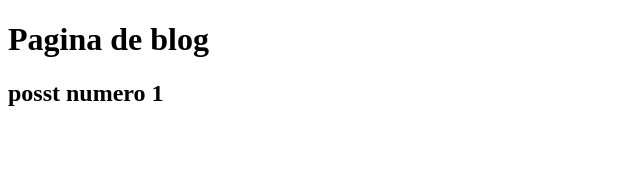
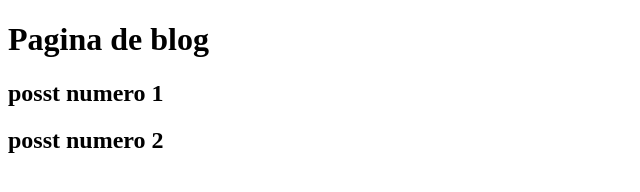
Before and after one commit to erosscoles-jpg/aulagithub, a plain HTML site: page blog.html in a window 1280 px wide. Shown: the whole page, without its empty margins (0-640 px from the left). Drawn offline with Linux system fonts and the light colour scheme.

Commit message:
blog atualizado

```diff
--- a/blog.html
+++ b/blog.html
@@ -8,6 +8,7 @@
 <body>
     <h1>Pagina de blog</h1>
     <h2>posst numero 1</h2>
+    <h2>posst numero 2</h2>
 </body>
 </body>
 </html>
```
